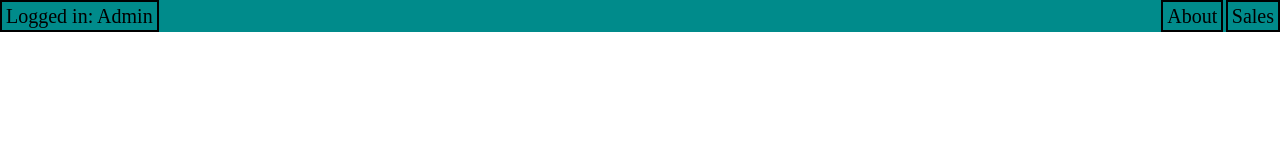
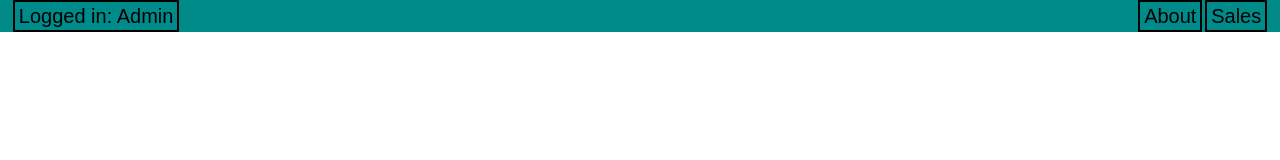
Before and after one commit to 201-301-code-fellows/cookie-stand, a plain HTML site: page index.html in a window 1280 px wide. Drawn offline with Linux system fonts and the light colour scheme.

Commit message:
stles added to navbar

```diff
--- a/css/style.css
+++ b/css/style.css
@@ -8,6 +8,7 @@
 html {
   font-size: 62.5%;
   box-sizing: border-box;
+  font-family: sans-serif;
 }
 section {
   display: flex;
@@ -88,3 +89,10 @@
   margin: 0;
   height: 100%;
 }
+.navLi:last-child {
+  margin-right: 1vw;
+}
+
+.navLi:first-child {
+  margin-left: 1vw;
+}
```
